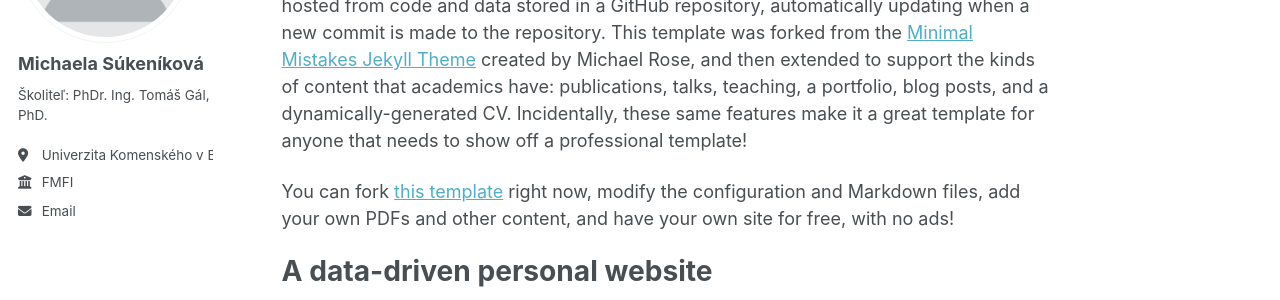
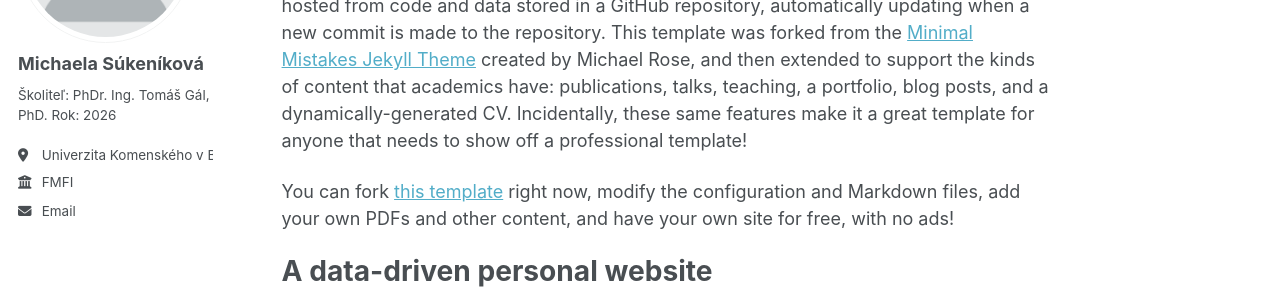
Before and after one commit to sumiuniba/sumiuniba.github.io, a Jekyll site: the page built from _pages/about.md, in a window 1280 px wide. Shown: the part 233-533 px from the top of the page. Built offline with Jekyll 4.4.1, drawn with Linux system fonts in a browser that asks for light colours; a script bundle is joined from its source files by our own code; library files that are not in the unit come from our copies.

Commit message:
Update bio with additional year information

```diff
--- a/_config.yml
+++ b/_config.yml
@@ -26,7 +26,7 @@ author:
   avatar           : "profile.png"
   name             : "Michaela Súkeníková"
   # pronouns         : # example: "she/her"
-  bio              : "Školiteľ: PhDr. Ing. Tomáš Gál, PhD."
+  bio              : "Školiteľ: PhDr. Ing. Tomáš Gál, PhD. \nRok: 2026"
   location         : "Univerzita Komenského v Bratislave"
   employer         : "FMFI"
   #uri              : # URL
```
